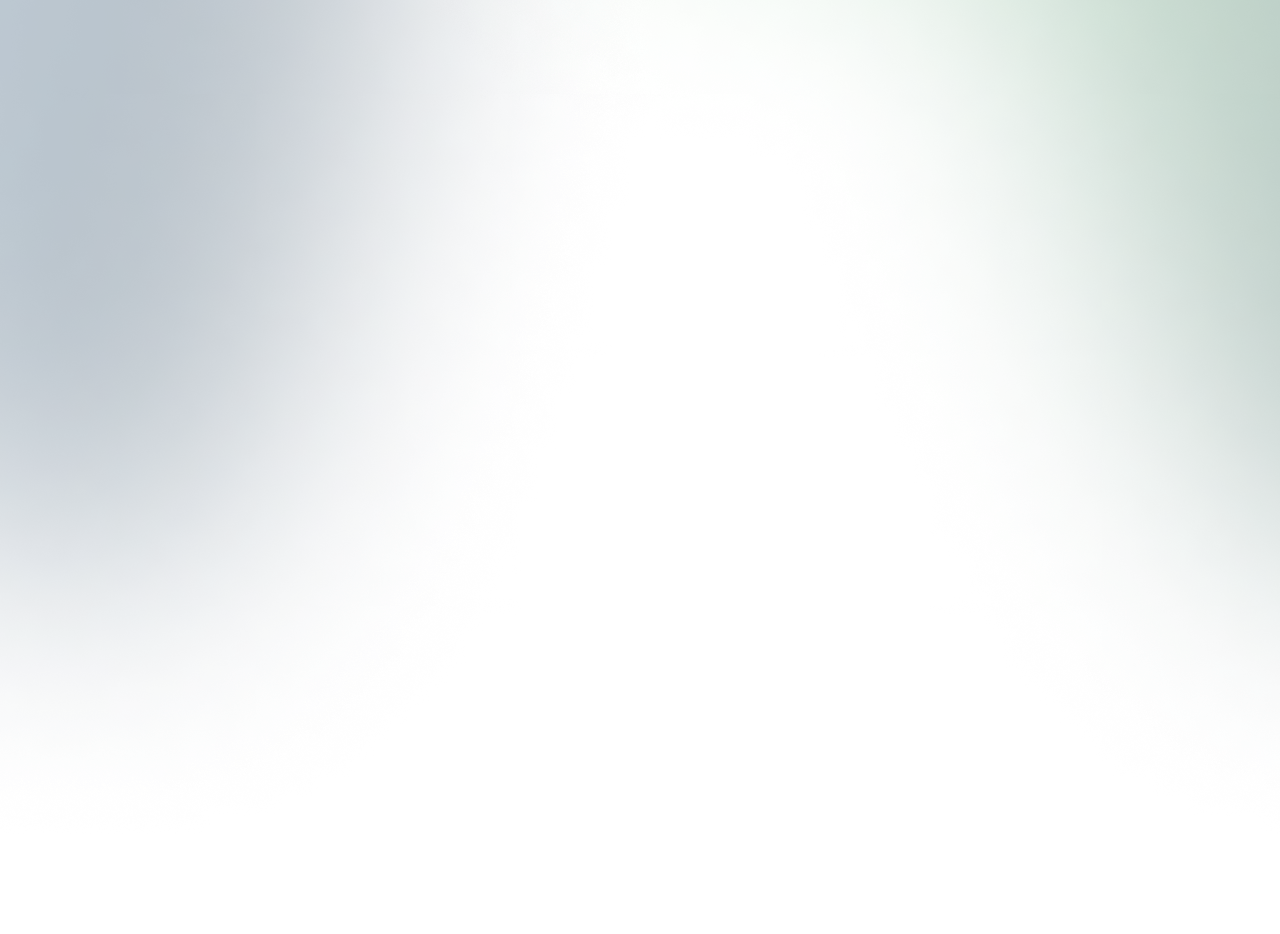
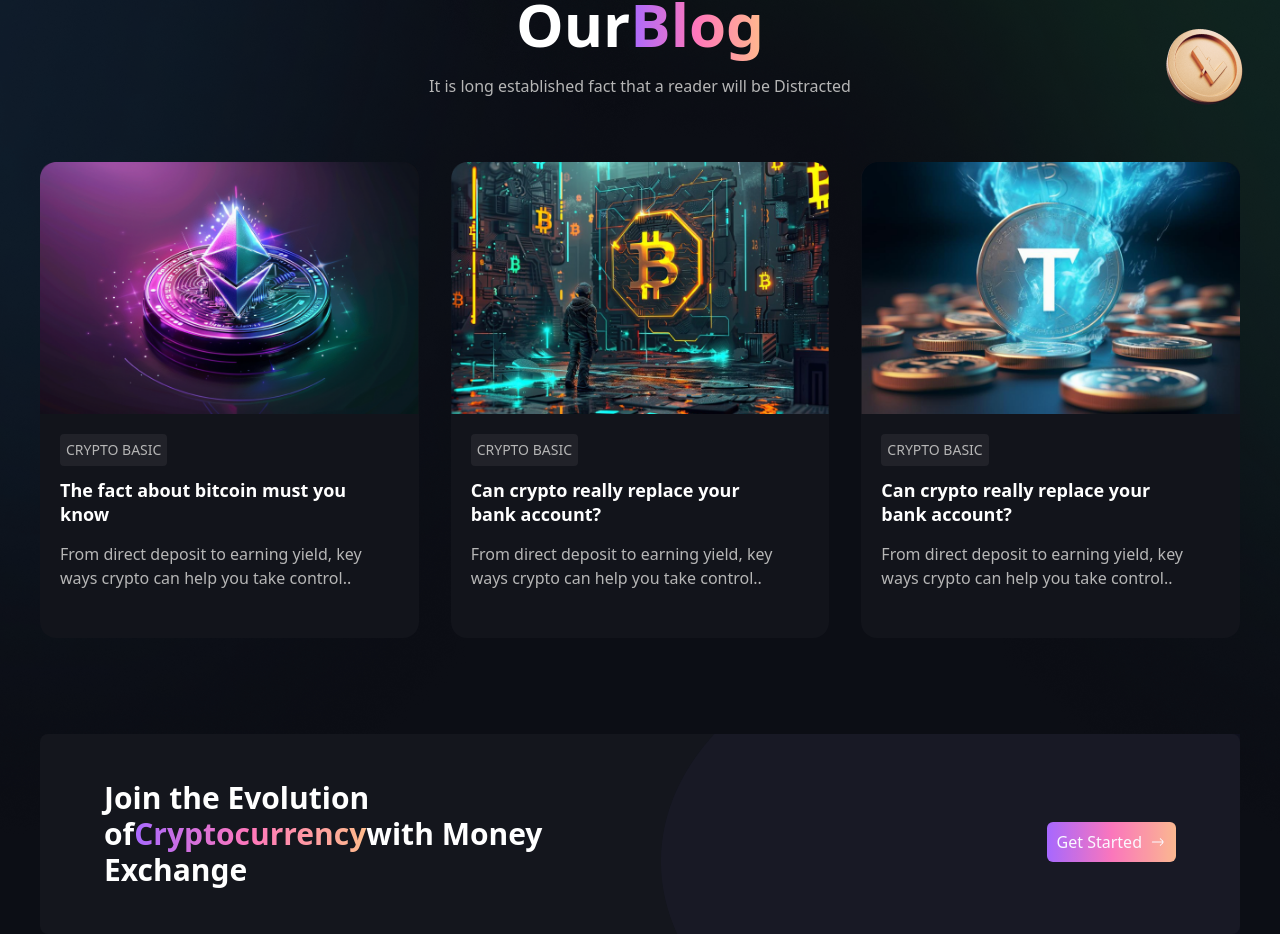
Before and after one commit to hrmrakib/crypto-coin, a React (Vite) app: page / in a window 1280 px wide. Shown: the part 5838-6772 px from the top of the page. Before the commit the page ends 6718 px from the top, so only its background shows below. Built offline with nearby package versions, Linux system fonts and the light colour scheme.

Commit message:
designed get started section

```diff
--- a/src/pages/home/Home.jsx
+++ b/src/pages/home/Home.jsx
@@ -1,8 +1,10 @@
 import Hero from "../../components/navbar/Hero";
 import About from "./home/About";
+import Blog from "./home/Blog";
 import ClientReview from "./home/ClientReview";
 import FAQ from "./home/FAQ";
 import Feature from "./home/Feature";
+import GetStarted from "./home/GetStarted";
 import MarketUpdate from "./home/MarketUpdate";
 import Solution from "./home/Solution";
 
@@ -22,6 +24,8 @@ const Home = () => {
       <FAQ />
       <MarketUpdate />
       <ClientReview />
+      <Blog />
+      <GetStarted />
     </div>
   );
 };
--- /dev/null
+++ b/src/pages/home/home/GetStarted.jsx
@@ -0,0 +1,36 @@
+import React from "react";
+
+const GetStarted = () => {
+  return (
+    <section class='mt-24'>
+      <div class='w-[94%] xl:w-[1200px] mx-auto'>
+        <div class='relative bg-[#14161D] lg:h-[200px] px-5 lg:px-16 flex flex-col lg:flex-row items-center justify-between rounded-lg'>
+          <h1 class='max-w-md text-white text-3xl font-bold leading-[36px]'>
+            Join the Evolution of
+            <span class='bg-gradient-to-r from-[#A869FF] via-[#FF77BA] to-[#FFBB8C] bg-clip-text text-transparent text-3xl font-bold'>
+              Cryptocurrency
+            </span>
+            with Money Exchange
+          </h1>
+
+          <button class='mt-4 bg-gradient-to-l from-[#FFBB8C] via-[#FF77BA] to-[#A869FF] flex items-center gap-2 text-white px-2.5 py-2 rounded-md'>
+            Get Started
+            <img
+              class='w-4 h-4'
+              src='./assets/icons/arrow-up-right.png'
+              alt='arrow'
+            />
+          </button>
+
+          <img
+            class='absolute right-0 h-[200px]'
+            src='./assets/images/bg-get-start.png'
+            alt=''
+          />
+        </div>
+      </div>
+    </section>
+  );
+};
+
+export default GetStarted;
```
